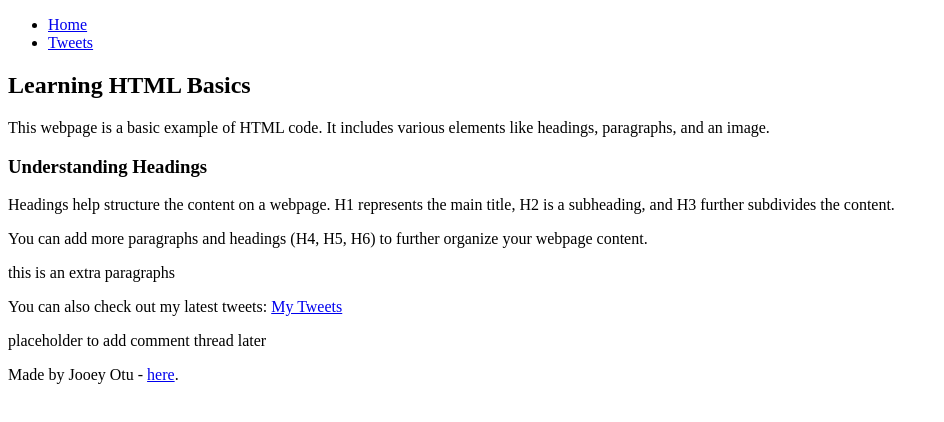
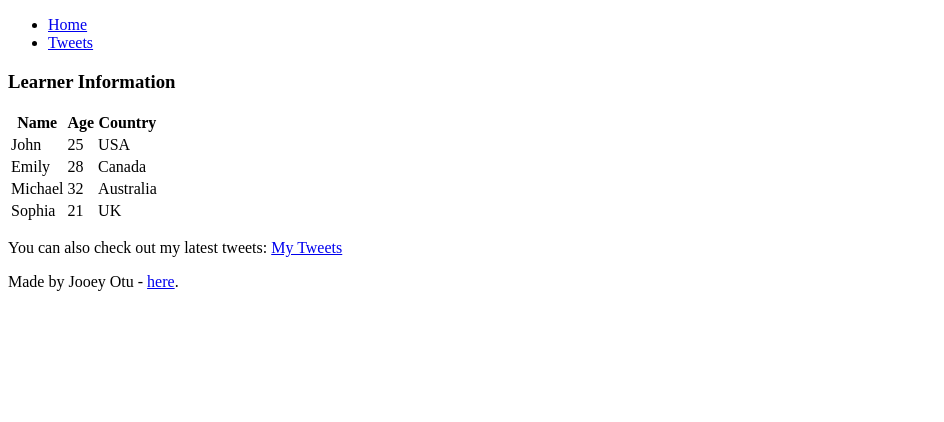
Before and after one commit to Jooey02/My_First_Portfolio, a plain HTML site: page html_basic/index.html in a window 1280 px wide. Shown: the whole page, without its empty margins (0-944 px from the left). Drawn offline with Linux system fonts and the light colour scheme.

Commit message:
Updated with table

```diff
--- a/html_basic/index.html
+++ b/html_basic/index.html
@@ -1,27 +1,52 @@
 <!DOCTYPE html>
 <html>
 <head>
-  <title>My First Web Portfolio</title>
+  <title>My First Webpage</title>
 </head>
 <body>
   <header>
     <ul>
-        <li><a href="index.html">Home</a></li>
-        <li><a href="tweets.html">Tweets</a></li>
-      </ul>
-    </header>
+      <li><a href="index.html">Home</a></li>
+      <li><a href="tweets.html">Tweets</a></li>
+    </ul>
+  </header>
   <main>
     <article>
-        <h2>Learning HTML Basics</h2>
-        <p>This webpage is a basic example of HTML code. It includes various elements like headings, paragraphs, and an image.</p>
-        <h3>Understanding Headings</h3>
-        <p>Headings help structure the content on a webpage. H1 represents the main title, H2 is a subheading, and H3 further subdivides the content.</p>
-        <p>You can add more paragraphs and headings (H4, H5, H6) to further organize your webpage content.</p>
-      </article>
-    <p>this is an extra paragraphs</p>
-    <p>You can also check out my latest tweets: <a href="tweets.html">My Tweets</a></p>
+      <h3>Learner Information</h3>
+      <table>
+        <thead>
+          <tr>
+            <th>Name</th>
+            <th>Age</th>
+            <th>Country</th>
+          </tr>
+        </thead>
+        <tbody>
+          <tr>
+            <td>John</td>
+            <td>25</td>
+            <td>USA</td>
+          </tr>
+          <tr>
+            <td>Emily</td>
+            <td>28</td>
+            <td>Canada</td>
+          </tr>
+          <tr>
+            <td>Michael</td>
+            <td>32</td>
+            <td>Australia</td>
+          </tr>
+          <tr>
+            <td>Sophia</td>
+            <td>21</td>
+            <td>UK</td>
+          </tr>
+        </tbody>
+      </table>
+    </article>
     <aside>
-      <p>placeholder to add comment thread later</p>
+        <p>You can also check out my latest tweets: <a href="tweets.html">My Tweets</a></p>
     </aside>
   </main>
   <footer>
```
Also changed, not shown: html_basic/tweets.html (line endings or trailing spaces).
